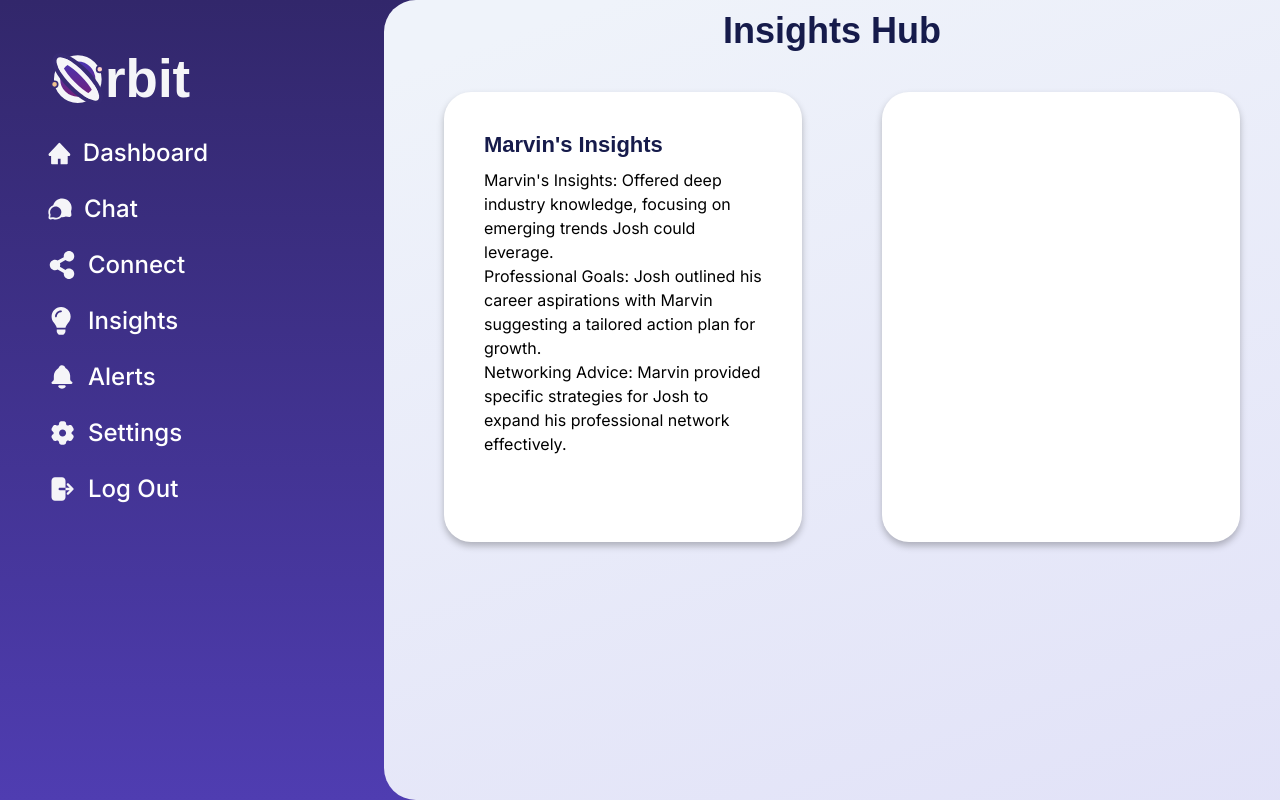
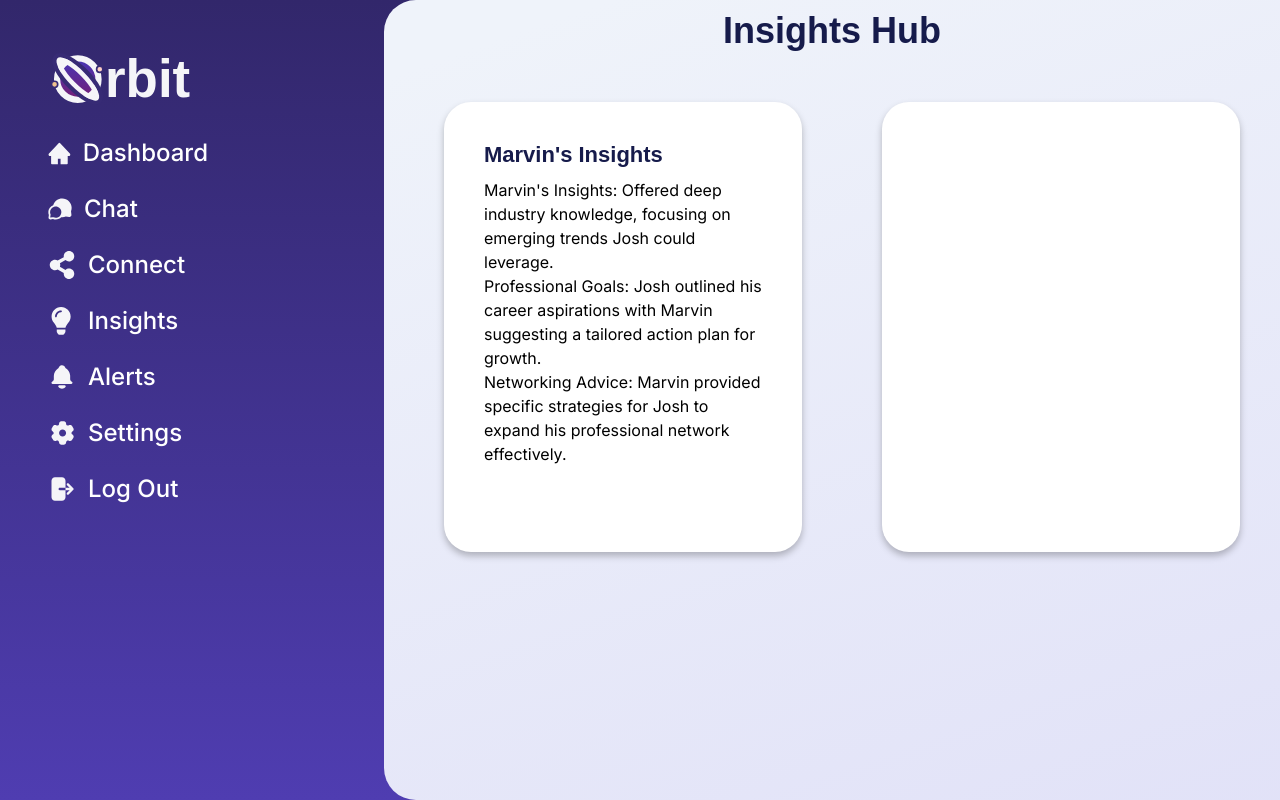
Before and after one commit to jin-lee4/cmdf24, a Next.js app: page /insights in a window 1280 px wide. Built offline with nearby package versions, Linux system fonts and the light colour scheme.

Commit message:
insights

```diff
--- a/src/app/styles/insights.module.css
+++ b/src/app/styles/insights.module.css
@@ -6,7 +6,7 @@
     height: 450px;
     flex-shrink: 0;
     margin-left: 60px;
-    margin-top: 40px;
+    margin-top: 50px;
     padding: 40px;
     align-items: center;
 }
```
